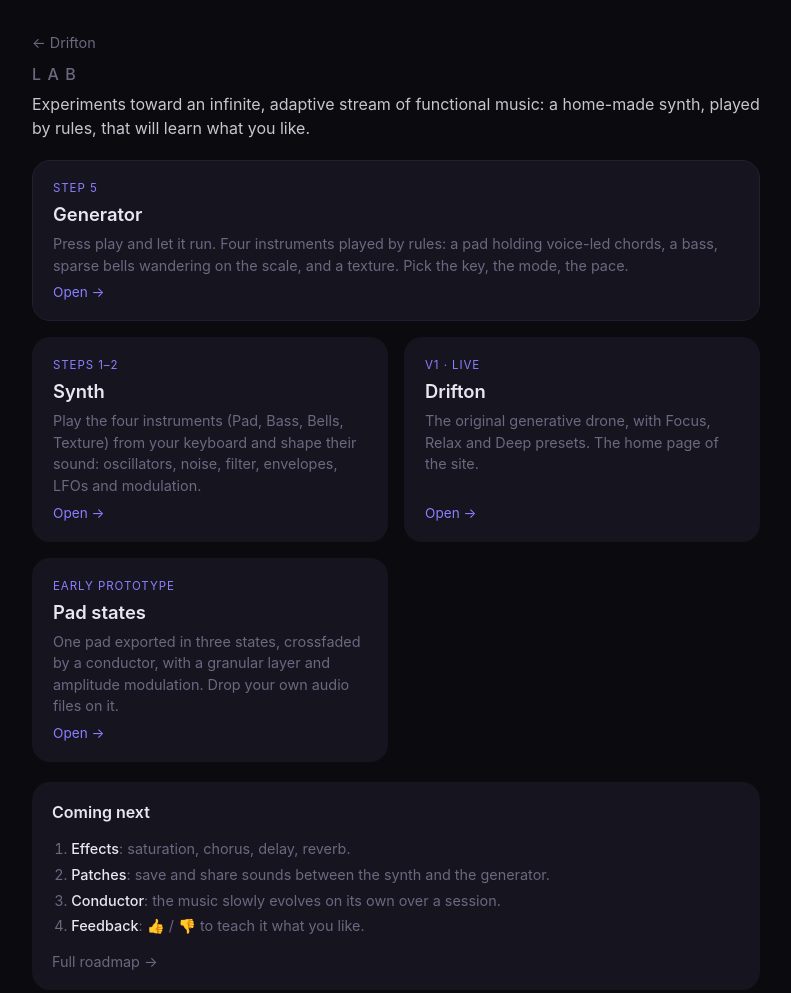
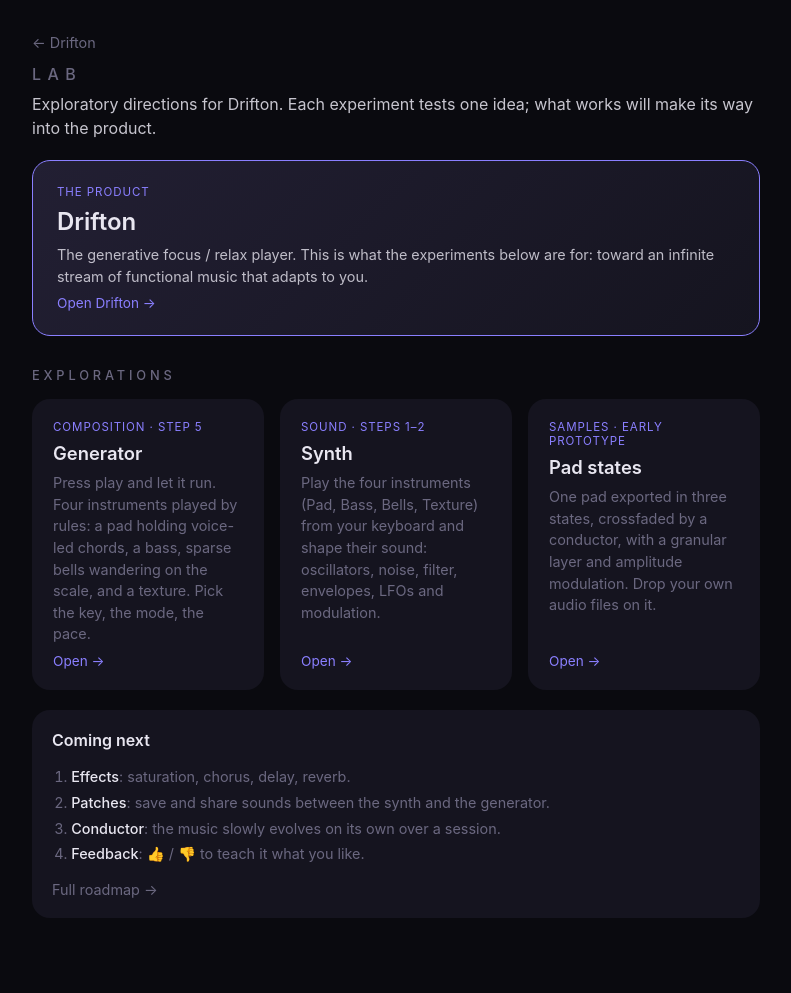
Before and after one commit to RemiSeris/drifton, a plain HTML site: page lab/index.html in a window 1280 px wide. Shown: the whole page, without its empty margins (244-1035 px from the left). Drawn offline with Linux system fonts and the light colour scheme.

Commit message:
Link pages via explicit index.html, present Drifton as the product in the lab
Directory links open a file listing when browsing over file://.

```diff
--- a/lab/index.html
+++ b/lab/index.html
@@ -10,17 +10,26 @@
 <body>
 <main class="lab">
   <header>
-    <a href="../" class="back">← Drifton</a>
+    <a href="../index.html" class="back">← Drifton</a>
     <h1>Lab</h1>
     <p class="intro">
-      Experiments toward an infinite, adaptive stream of functional music:
-      a home-made synth, played by rules, that will learn what you like.
+      Exploratory directions for Drifton. Each experiment tests one idea; what works
+      will make its way into the product.
     </p>
   </header>
 
+  <a class="card product" href="../index.html">
+    <span class="tag">The product</span>
+    <h2>Drifton</h2>
+    <p>The generative focus / relax player. This is what the experiments below are for:
+      toward an infinite stream of functional music that adapts to you.</p>
+    <span class="go">Open Drifton →</span>
+  </a>
+
+  <h2 class="axes-title">Explorations</h2>
   <nav class="hub">
-    <a class="card featured" href="generator/">
-      <span class="tag">Step 5</span>
+    <a class="card" href="generator/index.html">
+      <span class="tag">Composition · step 5</span>
       <h2>Generator</h2>
       <p>Press play and let it run. Four instruments played by rules: a pad holding
         voice-led chords, a bass, sparse bells wandering on the scale, and a texture.
@@ -28,24 +37,16 @@
       <span class="go">Open →</span>
     </a>
 
-    <a class="card" href="synth/">
-      <span class="tag">Steps 1–2</span>
+    <a class="card" href="synth/index.html">
+      <span class="tag">Sound · steps 1–2</span>
       <h2>Synth</h2>
       <p>Play the four instruments (Pad, Bass, Bells, Texture) from your keyboard and
         shape their sound: oscillators, noise, filter, envelopes, LFOs and modulation.</p>
       <span class="go">Open →</span>
     </a>
 
-    <a class="card" href="../">
-      <span class="tag">v1 · live</span>
-      <h2>Drifton</h2>
-      <p>The original generative drone, with Focus, Relax and Deep presets.
-        The home page of the site.</p>
-      <span class="go">Open →</span>
-    </a>
-
-    <a class="card" href="pads/">
-      <span class="tag">Early prototype</span>
+    <a class="card" href="pads/index.html">
+      <span class="tag">Samples · early prototype</span>
       <h2>Pad states</h2>
       <p>One pad exported in three states, crossfaded by a conductor, with a granular
         layer and amplitude modulation. Drop your own audio files on it.</p>
--- a/lab/lab.css
+++ b/lab/lab.css
@@ -168,7 +168,7 @@ canvas { width: 100%; height: 120px; border-radius: 10px; background: var(--bg);
 }
 
 /* Lab home: cards linking to each part */
-.hub { display: grid; grid-template-columns: repeat(2, 1fr); gap: 1rem; }
+.hub { display: grid; grid-template-columns: repeat(3, 1fr); gap: 1rem; }
 .card {
   background: var(--card);
   border: 1px solid transparent;
@@ -182,7 +182,10 @@ canvas { width: 100%; height: 120px; border-radius: 10px; background: var(--bg);
   transition: border-color 0.2s ease, background 0.2s ease;
 }
 .card:hover, .card:focus-visible { border-color: var(--accent); background: var(--card-active); }
-.card.featured { grid-column: 1 / -1; border-color: var(--card-active); }
+.card.product { border-color: var(--accent); background: linear-gradient(135deg, var(--card-active), var(--card)); padding: 1.5rem; }
+.card.product h2 { font-size: 1.5rem; }
+.card.product p { color: var(--fg); opacity: 0.8; }
+.axes-title { margin: 0.75rem 0 -0.25rem; font-size: 0.8rem; font-weight: 500; letter-spacing: 0.3em; text-transform: uppercase; color: var(--muted); }
 .card h2 { font-size: 1.15rem; }
 .card p { margin: 0; color: var(--muted); font-size: 0.9rem; line-height: 1.5; flex: 1; }
 .card .tag { font-size: 0.72rem; letter-spacing: 0.08em; text-transform: uppercase; color: var(--accent); }
@@ -190,6 +193,6 @@ canvas { width: 100%; height: 120px; border-radius: 10px; background: var(--bg);
 .next { margin: 0; padding-left: 1.2rem; color: var(--muted); font-size: 0.9rem; line-height: 1.8; }
 .next b { color: var(--fg); font-weight: 500; }
 
-@media (max-width: 560px) {
+@media (max-width: 720px) {
   .hub { grid-template-columns: 1fr; }
 }
```
Also changed, not shown: index.html (+1 -1 lines), lab/generator/index.html (+1 -1 lines), lab/pads/index.html (+1 -1 lines), lab/synth/index.html (+1 -1 lines), 1 other file.
